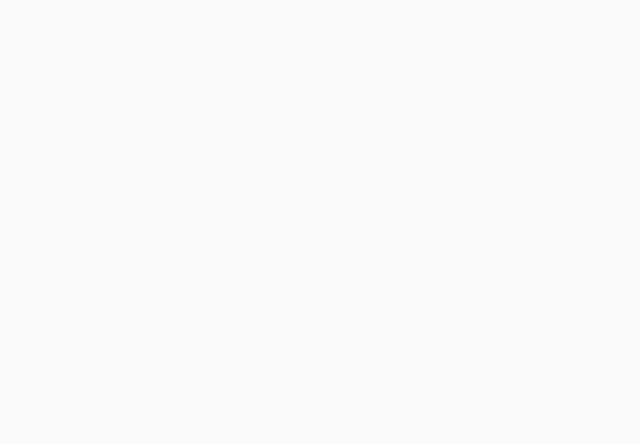
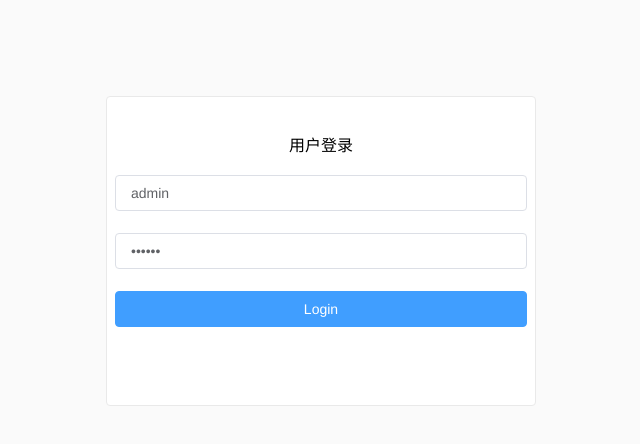
Before and after one commit to luna825/vue-element-pro, a Vue app: page /user/login in a window 1280 px wide. Shown: the top 444 px of the page, without its empty margins (319-959 px from the left). Built offline with nearby package versions, Linux system fonts and the light colour scheme; the HTML template or start-up script is replaced by a standard one.

Commit message:
用户登录界面

```diff
--- a/src/main.js
+++ b/src/main.js
@@ -8,8 +8,8 @@ import {
   Scrollbar,
   Form,
   FormItem,
-  Tabs,
-  TabPane
+  Input,
+  Tooltip
 } from "element-ui";
 import router from "./router/index.js";
 import store from "./store/index";
@@ -21,7 +21,7 @@ import "@/styles/index.scss"; //全局样式
 import "./icons"; // icon
 
 Vue.config.productionTip = false;
-Vue.prototype.$ELEMENT = { size: "small", zIndex: 3000 };
+Vue.prototype.$ELEMENT = { size: "medium", zIndex: 3000 };
 Vue.use(Button);
 Vue.use(Menu);
 Vue.use(MenuItem);
@@ -29,8 +29,8 @@ Vue.use(Submenu);
 Vue.use(Scrollbar);
 Vue.use(Form);
 Vue.use(FormItem);
-Vue.use(Tabs);
-Vue.use(TabPane);
+Vue.use(Input);
+Vue.use(Tooltip);
 
 new Vue({
   router,
--- a/src/views/User/Login.vue
+++ b/src/views/User/Login.vue
@@ -1,6 +1,55 @@
 <template>
   <div class="login-container">
-    <div class="login-form"></div>
+    <div class="login-form">
+      <el-form class="login-form-main">
+        <div class="login-form-logo">用户登录</div>
+        <div class="login-form-content">
+          <!-- 用户名form -->
+          <el-form-item>
+            <el-input
+              ref="username"
+              v-model="loginForm.username"
+              placeholder="请输入邮箱"
+              name="username"
+              type="text"
+              autocomplete="on"
+              tabindex="1"
+            />
+          </el-form-item>
+
+          <!-- 密码form -->
+          <el-tooltip
+            v-model="capsTooltip"
+            content="大写键已打开"
+            placement="right"
+            manual
+          >
+            <el-form-item>
+              <el-input
+                :key="passwordType"
+                ref="password"
+                v-model="loginForm.password"
+                :type="passwordType"
+                placeholder="请输入密码"
+                tabindex="2"
+                @keyup.native="checkCapslock"
+                @blur="capsTooltip = false"
+                @keyup.enter.native="handleLogin"
+              />
+            </el-form-item>
+          </el-tooltip>
+          <el-button
+            :loading="loading"
+            type="primary"
+            style="width:100%;margin-bottom:30px;"
+            @click.native.prevent="handleLogin"
+            >Login</el-button
+          >
+
+          <div class="third-login"></div>
+        </div>
+      </el-form>
+    </div>
   </div>
 </template>
 
@@ -9,20 +58,77 @@ export default {
   name: "Login",
   data() {
     return {
-      activeName: "email"
+      activeName: "email",
+      loginForm: {
+        username: "admin",
+        password: "111111"
+      },
+      passwordType: "password",
+      capsTooltip: false,
+      loading: false
     };
   },
-  methods: {}
+  methods: {
+    checkCapslock({ shiftKey, key } = {}) {
+      if (key && key.length === 1) {
+        if (
+          (shiftKey && (key >= "a" && key <= "z")) ||
+          (!shiftKey && (key >= "A" && key <= "Z"))
+        ) {
+          this.capsTooltip = true;
+        } else {
+          this.capsTooltip = false;
+        }
+      }
+      if (key === "CapsLock" && this.capsTooltip === true) {
+        this.capsTooltip = false;
+      }
+    },
+    //用户登录
+    handleLogin() {}
+  }
 };
 </script>
 
 <style lang="scss">
 .login-container {
-  min-height: 100%;
-  width: 100%;
+  max-width: 1056px;
+  padding-left: 16px;
+  padding-right: 16px;
+  margin-left: auto;
+  margin-right: auto;
+  height: 100%;
 
-  .el-tabs__nav-wrap::after {
-    background-color: transparent; //reset tabs分线为透明
+  .login-form {
+    padding-top: 96px;
+    width: 430px;
+    margin: auto;
+  }
+
+  .login-form-main {
+    background-color: #fff;
+    padding: 40px 8px 48px;
+    margin-bottom: 64px;
+    border: 1px solid #e9e9e9;
+    border-radius: 4px;
+  }
+
+  .login-form-logo {
+    max-width: 320px;
+    margin: 0 auto;
+    text-align: center;
+    padding-bottom: 20px;
+  }
+}
+@media screen and (max-width: 575px) {
+  .login-container {
+    padding: 0;
+    .login-form {
+      padding: 0;
+    }
+    .login-form-main {
+      border: none;
+    }
   }
 }
 </style>
```
